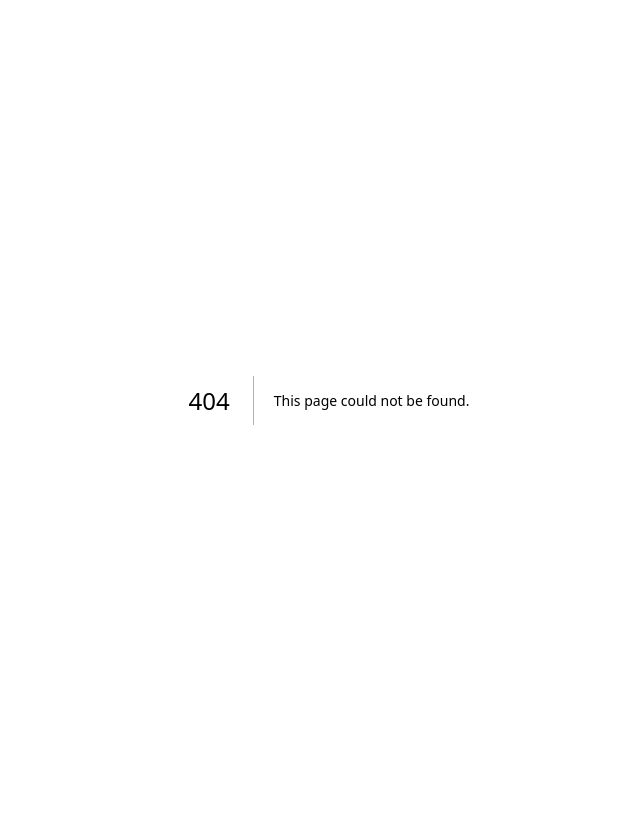
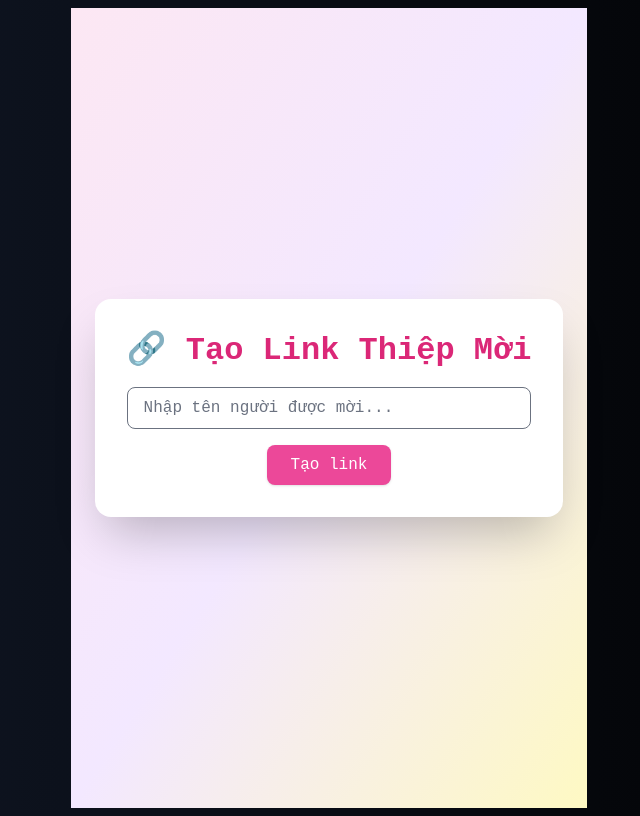
Before and after one commit to lamnino08/boardgame, a Next.js app: page /graduate/getlink in a window 1280 px wide. Before the commit this address had no page. Shown: the whole page, without its empty margins (311-951 px from the left). Built offline with nearby package versions, Linux system fonts and the light colour scheme.

Commit message:
fix graduate getlink

```diff
--- /dev/null
+++ b/app/graduate/getlink/page.tsx
@@ -0,0 +1,119 @@
+'use client';
+
+import { useState, useEffect } from "react";
+
+interface InviteLink {
+  name: string;
+  link: string;
+}
+
+export default function GenerateLinkPage() {
+  const [name, setName] = useState("");
+  const [links, setLinks] = useState<InviteLink[]>([]);
+  const [copiedIndex, setCopiedIndex] = useState<number | null>(null);
+
+  // Load list từ localStorage khi mở trang
+  useEffect(() => {
+    const savedLinks = localStorage.getItem("invite-links");
+    if (savedLinks) {
+      setLinks(JSON.parse(savedLinks));
+    }
+  }, []);
+
+  const handleGenerate = () => {
+    const url = `${window.location.origin}/graduate?name=${encodeURIComponent(
+      name || "bạn"
+    )}`;
+    const newEntry = { name: name || "bạn", link: url };
+
+    const updatedLinks = [newEntry, ...links]; // thêm vào đầu
+    setLinks(updatedLinks);
+
+    // Lưu lại list
+    localStorage.setItem("invite-links", JSON.stringify(updatedLinks));
+
+    setName(""); // reset ô input
+  };
+
+  const handleCopy = async (link: string, index: number) => {
+    await navigator.clipboard.writeText(link);
+    setCopiedIndex(index);
+    setTimeout(() => setCopiedIndex(null), 2000);
+  };
+
+  const handleDelete = (index: number) => {
+    const updatedLinks = links.filter((_, i) => i !== index);
+    setLinks(updatedLinks);
+    localStorage.setItem("invite-links", JSON.stringify(updatedLinks));
+  };
+
+  return (
+    <div className="min-h-screen flex items-center justify-center bg-gradient-to-br from-pink-100 via-purple-100 to-yellow-100 p-6">
+      <div className="bg-white p-8 rounded-2xl shadow-2xl max-w-lg w-full text-center">
+        <h1 className="text-2xl font-bold text-pink-600 mb-4">
+          🔗 Tạo Link Thiệp Mời
+        </h1>
+
+        {/* Ô nhập tên */}
+        <input
+          type="text"
+          placeholder="Nhập tên người được mời..."
+          value={name}
+          onChange={(e) => setName(e.target.value)}
+          className="w-full px-4 py-2 text-black border rounded-lg mb-4 focus:ring-2 focus:ring-pink-400 outline-none"
+        />
+
+        {/* Nút tạo link */}
+        <button
+          onClick={handleGenerate}
+          className="bg-pink-500 text-white px-6 py-2 rounded-lg shadow hover:bg-pink-600 transition"
+        >
+          Tạo link
+        </button>
+
+        {/* Danh sách link đã tạo */}
+        {links.length > 0 && (
+          <div className="mt-8 text-left">
+            <h2 className="text-lg font-semibold text-gray-700 mb-3">
+              📜 Lịch sử thiệp mời:
+            </h2>
+            <ul className="space-y-4">
+              {links.map((item, index) => (
+                <li
+                  key={index}
+                  className="p-4 bg-pink-50 rounded-xl shadow flex flex-col sm:flex-row sm:items-center sm:justify-between gap-2"
+                >
+                  <div>
+                    <p className="text-pink-700 font-medium">{item.name}</p>
+                    <a
+                      href={item.link}
+                      target="_blank"
+                      rel="noopener noreferrer"
+                      className="text-pink-600 text-sm hover:underline break-all"
+                    >
+                      {item.link}
+                    </a>
+                  </div>
+                  <div className="flex gap-2">
+                    <button
+                      onClick={() => handleCopy(item.link, index)}
+                      className="bg-gray-200 px-3 py-1 rounded-lg hover:bg-gray-300 transition text-sm"
+                    >
+                      {copiedIndex === index ? "✅ Đã copy!" : "📋 Copy"}
+                    </button>
+                    <button
+                      onClick={() => handleDelete(index)}
+                      className="bg-red-200 px-3 py-1 rounded-lg hover:bg-red-300 transition text-sm text-red-700"
+                    >
+                      ❌ Xoá
+                    </button>
+                  </div>
+                </li>
+              ))}
+            </ul>
+          </div>
+        )}
+      </div>
+    </div>
+  );
+}
```
